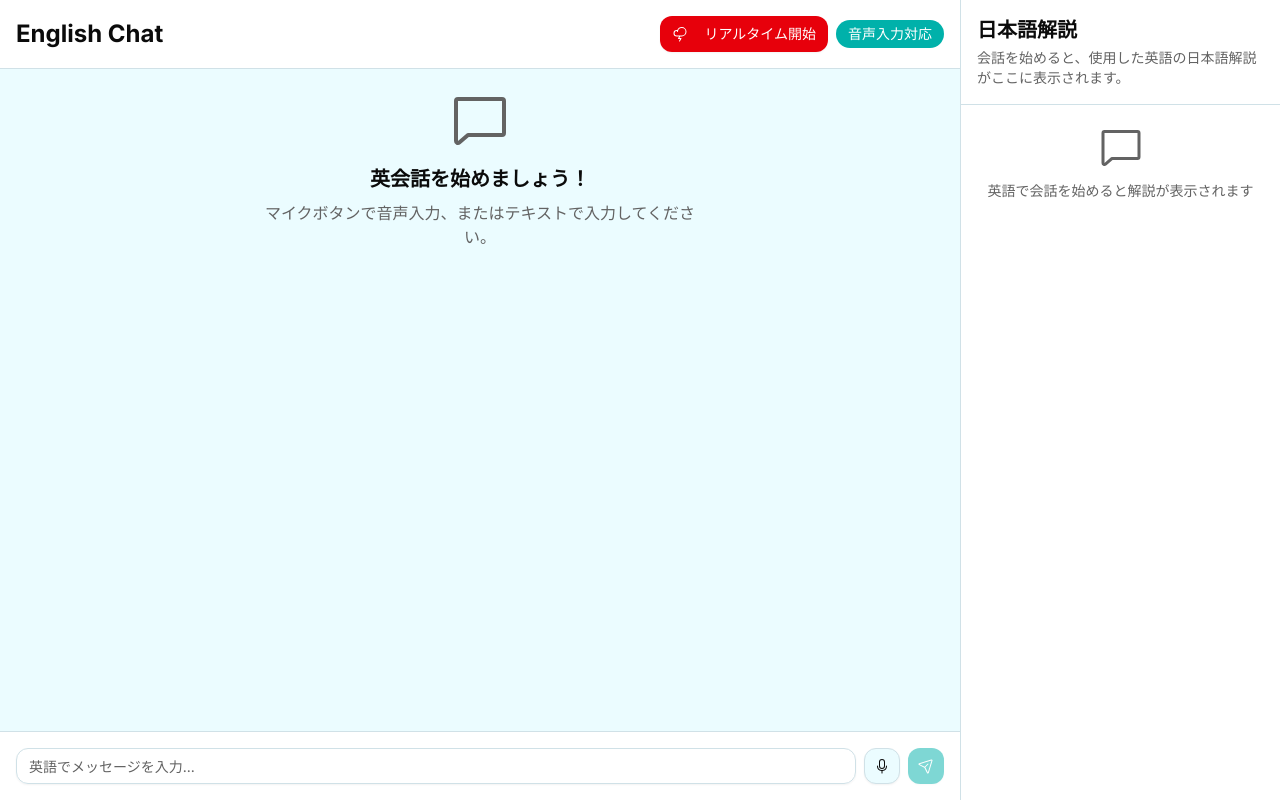
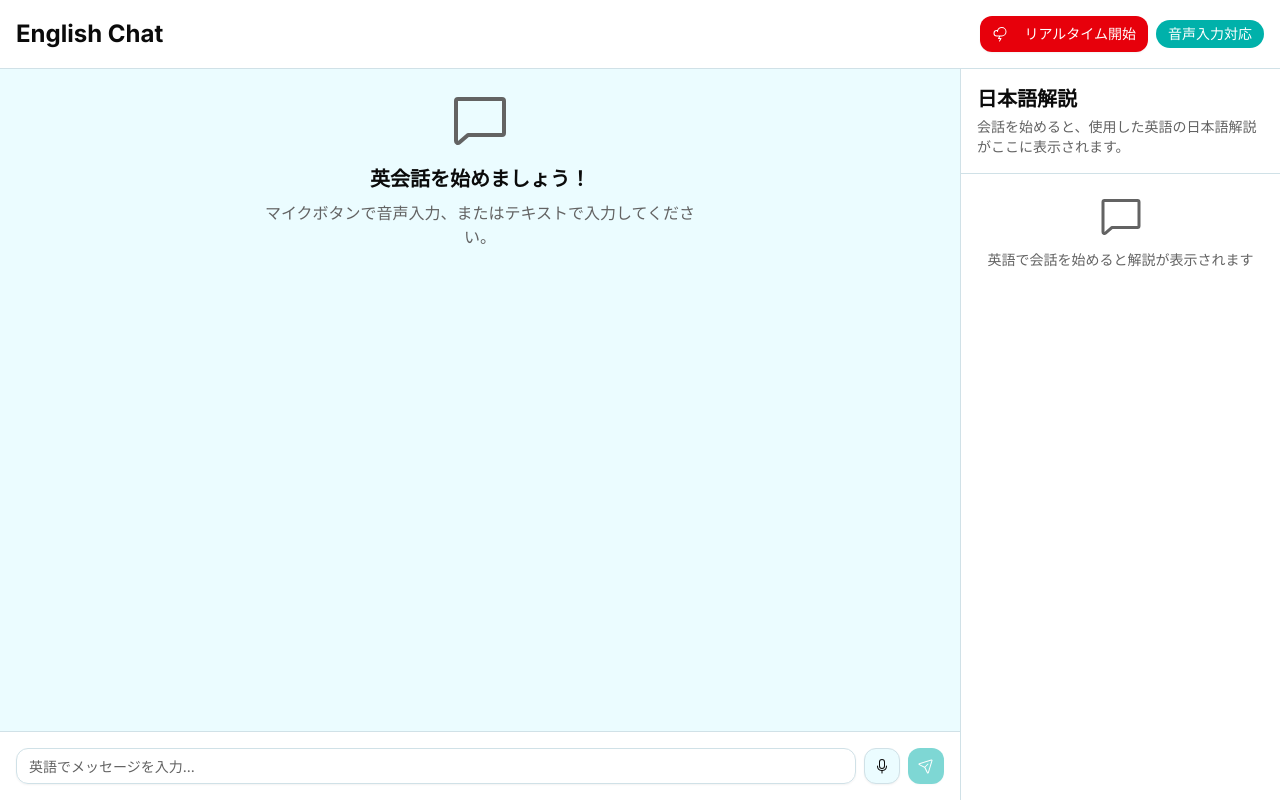
Before and after one commit to mochan-tk/english-convers-wise-dev, a React (Vite) app: page / in a window 1280 px wide. Built offline with nearby package versions, Linux system fonts and the light colour scheme.

Commit message:
Fix layout and improve structure of ExplanationPanel and main chat area; ensure fixed headers and scrollable content for better user experience.

```diff
--- a/src/App.tsx
+++ b/src/App.tsx
@@ -489,14 +489,17 @@ Focus on helping the Japanese speaker understand nuances, common expressions, or
 
   const ExplanationPanel = () => (
     <div className="flex flex-col h-full">
-      <div className="p-4 border-b border-border">
+      {/* Fixed Header */}
+      <div className="p-4 border-b border-border flex-shrink-0">
         <h2 className="text-xl font-semibold">日本語解説</h2>
         <p className="text-sm text-muted-foreground mt-1">
           会話を始めると、使用した英語の日本語解説がここに表示されます。
         </p>
       </div>
 
-      <ScrollArea className="flex-1 p-4">
+      {/* Scrollable Content */}
+      <div className="flex-1 overflow-hidden">
+        <ScrollArea className="h-full p-4">
           {explanations.length === 0 ? (
             <div className="flex items-center justify-center h-full">
               <div className="text-center">
@@ -532,15 +535,14 @@ Focus on helping the Japanese speaker understand nuances, common expressions, or
           )}
         </ScrollArea>
       </div>
+    </div>
   )
 
   return (
     <>
-      <div className="min-h-screen bg-background flex">
-        {/* Main Chat Area */}
-        <div className="flex-1 flex flex-col">
-          {/* Header */}
-          <div className="bg-card border-b border-border p-4">
+      <div className="h-screen bg-background flex flex-col">
+        {/* Fixed Header */}
+        <div className="bg-card border-b border-border p-4 flex-shrink-0">
           <div className="flex items-center justify-between">
             <h1 className="text-2xl font-bold text-foreground">English Chat</h1>
             <div className="flex items-center gap-2">
@@ -592,9 +594,13 @@ Focus on helping the Japanese speaker understand nuances, common expressions, or
           </div>
         </div>
 
-          {/* Chat Messages */}
-          <div className="flex-1 flex flex-col">
-            <ScrollArea className="flex-1 p-4" ref={scrollAreaRef}>
+        {/* Main Content Area */}
+        <div className="flex-1 flex min-h-0">
+          {/* Chat Area */}
+          <div className="flex-1 flex flex-col min-h-0">
+            {/* Scrollable Chat Messages */}
+            <div className="flex-1 overflow-hidden">
+              <ScrollArea className="h-full p-4" ref={scrollAreaRef}>
                 {!hasStarted ? (
                   <div className="flex items-center justify-center h-full">
                     <div className="text-center max-w-md">
@@ -659,9 +665,10 @@ Focus on helping the Japanese speaker understand nuances, common expressions, or
                   </div>
                 )}
               </ScrollArea>
+            </div>
 
-            {/* Input Area */}
-            <div className="p-4 bg-card border-t border-border">
+            {/* Fixed Input Area */}
+            <div className="p-4 bg-card border-t border-border flex-shrink-0">
               {isSessionActive ? (
                 /* Realtime Mode Input */
                 <div className="flex gap-2">
@@ -732,14 +739,14 @@ Focus on helping the Japanese speaker understand nuances, common expressions, or
               )}
             </div>
           </div>
-        </div>
 
           {/* Desktop Explanation Panel */}
           {!isMobile && (
-          <div className="w-80 bg-card border-l border-border">
+            <div className="w-80 bg-card border-l border-border flex-shrink-0">
               <ExplanationPanel />
             </div>
           )}
+        </div>
       </div>
       <Toaster position="top-right" />
     </>
```
Lines whose indentation alone changed are shown as unchanged.
